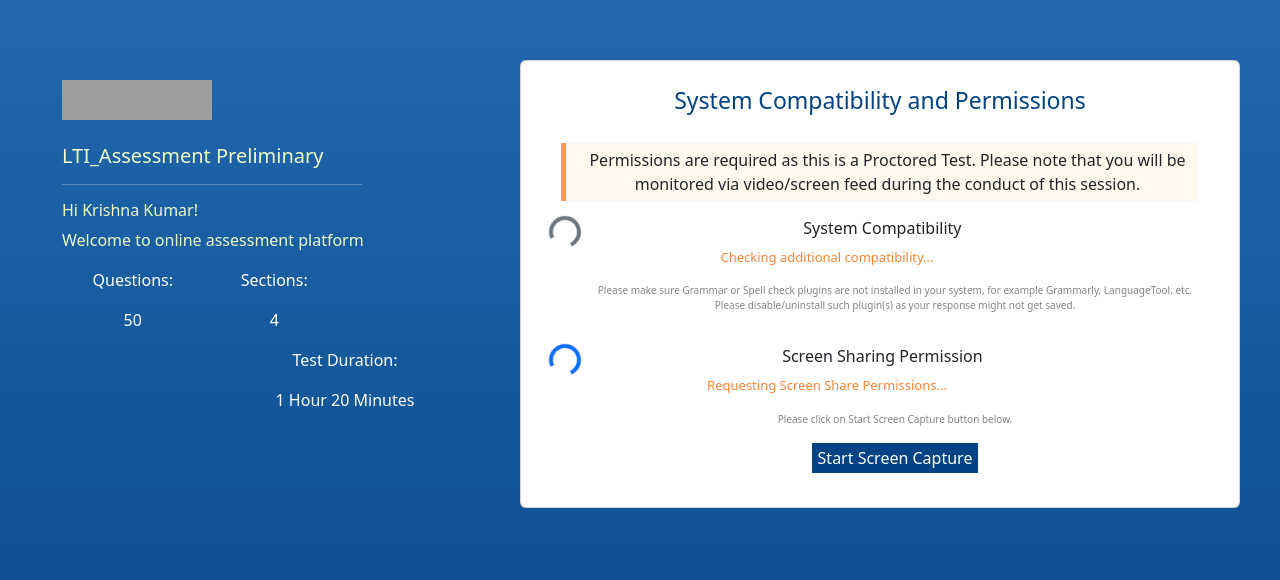
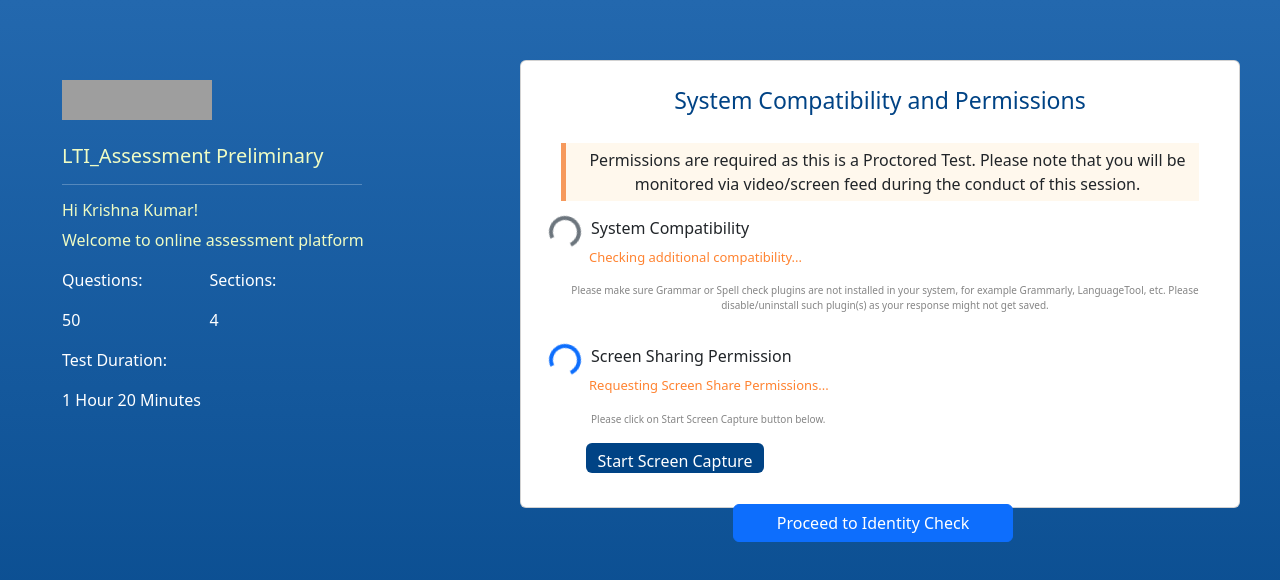
Before and after one commit to uma-qb/Assessment, a React (Create React App) app: page /secondpage in a window 1280 px wide. Shown: the top 580 px of the page. Built offline with nearby package versions, Linux system fonts and the light colour scheme; grey boxes are pictures that could not be loaded.

Commit message:
css corrected

```diff
--- a/src/QuizPages/Quizpage.js
+++ b/src/QuizPages/Quizpage.js
@@ -20,12 +20,6 @@ function Quizpage() {
         { title: '4', questions: 10, duration : 'Untimed' }
       ];
 
-    //   const userDetials={
-    //     name:"Krishna",
-    //     noOfQuestions:"50",
-    //     sections:"4",
-    //     totalDuration:"80"
-    //   }
   const [selectedSection, setSelectedSection] = useState(()=>-1);
 
   const handleRadioChange = (index) => {
@@ -54,7 +48,7 @@ function Quizpage() {
                 <hr className='hrline' />
                 <h6 className='heading1'>Hi Krishna Kumar!</h6>
                 <p className='heading1'>Welcome to online assessment platform</p>
-                <div className='container'>
+                <div>
                     <div className='row'>
                         <div className='col-3'>
                             <p className='heading2'>Questions:</p>
@@ -83,7 +77,7 @@ function Quizpage() {
             </div>
         </Col>
         <Col className='colm6'>
-            <Card className="container second_section" style={{width:"45rem",height:"30rem"}}>
+            <Card className="second_section" style={{width:"45rem",height:"30rem"}}>
                 <Card.Body>
                     <Card.Title style={{color:"rgb(0, 67, 133)",fontSize:"20px"}}>
                         <p style={{borderBottom:"1px solid black",paddingTop:"10px",paddingBottom:"10px"}}>You are all done and ready!</p>
--- a/src/firstpage.js
+++ b/src/firstpage.js
@@ -30,7 +30,7 @@ function Firstpage(){
                         <hr className='hrline' />
                         <h6 className='heading1'>Hi Krishna Kumar!</h6>
                         <p className='heading1'>Welcome to online assessment platform</p>
-                        <div className='container'>
+                        <div>
                             <div className='row'>
                                 <div className='col-3'>
                                     <p className='heading2'>Questions:</p>
--- a/src/secondpage.js
+++ b/src/secondpage.js
@@ -6,9 +6,10 @@ import Row from 'react-bootstrap/Row';
 import Card from 'react-bootstrap/Card';
 import logo from './images/qbrainxlogo.png';
 import './App.css';
+import { useNavigate } from "react-router-dom";
+import Button from 'react-bootstrap/Button';
 
 function Secondpage() {
-    // System accessibility
     const [isLoading, setIsLoading] = useState(true);
     const [isSecondLoading, setIsSecondLoading] = useState(false);
     const [browserInfo, setBrowserInfo] = useState('');
@@ -19,7 +20,7 @@ function Secondpage() {
             setBrowserInfo(userAgent);
             setTimeout(() => {
                 setIsLoading(false);
-                setIsSecondLoading(true); // Start the second spinner when the first one completes
+                setIsSecondLoading(true);
             }, 5000);
         };
         checkBrowser();
@@ -29,12 +30,11 @@ function Secondpage() {
         if (isSecondLoading) {
             const timer = setTimeout(() => {
                 setIsSecondLoading(false);
-            }, 5000); // Simulate second loading duration
+            }, 5000);
             return () => clearTimeout(timer);
         }
     }, [isSecondLoading]);
 
-    // Screen sharing
     const [loading, setLoading] = useState(true);
     const [isSharing, setIsSharing] = useState(false);
     const [showMessage, setShowMessage] = useState(false);
@@ -42,18 +42,14 @@ function Secondpage() {
     const [paragraphText, setParagraphText] = useState('Please click on Start Screen Capture button below.');
 
     useEffect(() => {
-        // Simulate a delay of 6000 milliseconds (6 seconds)
         const delay = 6000;
-
-        // Set a timer to execute after the delay
         const timer = setTimeout(() => {
-            setLoading(false); // Update loading state to indicate loading has finished
-            setShowMessage(true); // Update state to show the message after delay
+            setLoading(false);
+            setShowMessage(true);
         }, delay);
 
-        // Clean up the timer on component unmount or if dependencies change
         return () => clearTimeout(timer);
-    }, []); // Empty dependency array means this effect runs only once after initial render
+    }, []);
 
     const startScreenSharing = async () => {
         setIsSharing(true);
@@ -76,6 +72,12 @@ function Secondpage() {
         };
     }, [screenStream]);
 
+    const navigate = useNavigate();
+
+    const handleClick = () => {
+        navigate("/webcam");
+    };
+
     return (
         <Row className="third_section">
             <Col className='colm4'>
@@ -86,7 +88,7 @@ function Secondpage() {
                     <hr className='hrline' />
                     <h6 className='heading1'>Hi Krishna Kumar!</h6>
                     <p className='heading1'>Welcome to online assessment platform</p>
-                    <div className='container'>
+                    <div>
                         <div className='row'>
                             <div className='col-3'>
                                 <p className='heading2'>Questions:</p>
@@ -135,7 +137,7 @@ function Secondpage() {
                                                         <Spinner className="spinner" animation="border" variant="primary" />
                                                     </div>
                                                     <div className='row' style={{ width: "500px" }}>
-                                                        <p style={{ color: "rgb(255, 131, 49)", fontSize: "13px", marginLeft: "28px" }}>Checking for system compatibility...</p>
+                                                        <p style={{ color: "rgb(255, 131, 49)", fontSize: "13px"}}>Checking for system compatibility...</p>
                                                     </div>
                                                 </div>
                                             ) : isSecondLoading ? (
@@ -144,7 +146,7 @@ function Secondpage() {
                                                         <Spinner className="spinner" animation="border" variant="secondary" />
                                                     </div>
                                                     <div className='row' style={{ width: "500px" }}>
-                                                        <p style={{ color: "rgb(255, 131, 49)", fontSize: "13px", marginLeft: "28px" }}>Checking additional compatibility...</p>
+                                                        <p style={{ color: "rgb(255, 131, 49)", fontSize: "13px", marginLeft: "28px", textAlign: "left" }}>Checking additional compatibility...</p>
                                                     </div>
                                                 </div>
                                             ) : (
@@ -153,11 +155,11 @@ function Secondpage() {
                                                 </div>
                                             )}
                                         </div>
-                                        <div className='col-11 para1'>
+                                        <div className='col-11' style={{ textAlign: "left" }}>
                                             <p>System Compatibility</p>
                                         </div>
                                     </div>
-                                    <p className='paragraph' style={{marginLeft:"30px"}}>Please make sure Grammar or Spell check plugins are not installed in your system, for example Grammarly, LanguageTool, etc. Please disable/uninstall such plugin(s) as your response might not get saved.</p>
+                                    <p className='paragraph' style={{ marginLeft: "10px" }}>Please make sure Grammar or Spell check plugins are not installed in your system, for example Grammarly, LanguageTool, etc. Please disable/uninstall such plugin(s) as your response might not get saved.</p>
                                 </div>
                             </div>
 
@@ -171,26 +173,26 @@ function Secondpage() {
                                                         <Spinner className="spinner" animation="border" variant="primary" />
                                                     </div>
                                                     <div className="row" style={{ width: "500px" }}>
-                                                        <p style={{ color: "rgb(255, 131, 49)", fontSize: "13px", marginLeft: "28px" }}>Requesting Screen Share Permissions...</p>
+                                                        <p style={{ color: "rgb(255, 131, 49)", fontSize: "13px", marginLeft: "28px", textAlign: "left" }}>Requesting Screen Share Permissions...</p>
                                                     </div>
                                                 </div>
                                             ) : (
                                                 <div>
                                                     <span style={{ fontSize: "20px", color: "green" }}>&#10004;</span>
                                                     <br />
-                                                    <p style={{ marginLeft: "30px", width: "500px" }} className='paragraph'>Screen Share Permissions available.</p>
+                                                    <p style={{ marginLeft: "30px", width: "500px", textAlign: "left" }} className='paragraph'>Screen Share Permissions available.</p>
                                                 </div>
                                             )}
                                         </div>
-                                        <div className="col-11 para1">
+                                        <div className="col-11" style={{ textAlign: "left" }}>
                                             <p>Screen Sharing Permission</p>
                                         </div>
                                     </div>
-                                    <p className="paragraph" style={{ marginLeft: "30px" }}>{paragraphText}</p>
+                                    <p className="paragraph" style={{ marginLeft: "30px", textAlign: "left" }}>{paragraphText}</p>
                                     {!isSharing && (
-                                        <button onClick={startScreenSharing} style={{ marginLeft: "30px", backgroundColor: "rgb(0, 67, 133)", color: "white", border: "none", height: "30px" }}>
+                                        <Button onClick={startScreenSharing} style={{backgroundColor: "rgb(0, 67, 133)", color: "white", border: "none", height: "30px",marginRight:'410px'}}>
                                             Start Screen Capture
-                                        </button>
+                                        </Button>
                                     )}
                                 </div>
                                 {showMessage && (
@@ -201,6 +203,7 @@ function Secondpage() {
                             </div>
                         </div>
                     </Card.Body>
+                    <Button style={{ width: "280px", marginLeft: "200px" }} onClick={handleClick}>Proceed to Identity Check</Button>
                 </Card>
             </Col>
         </Row>
```
